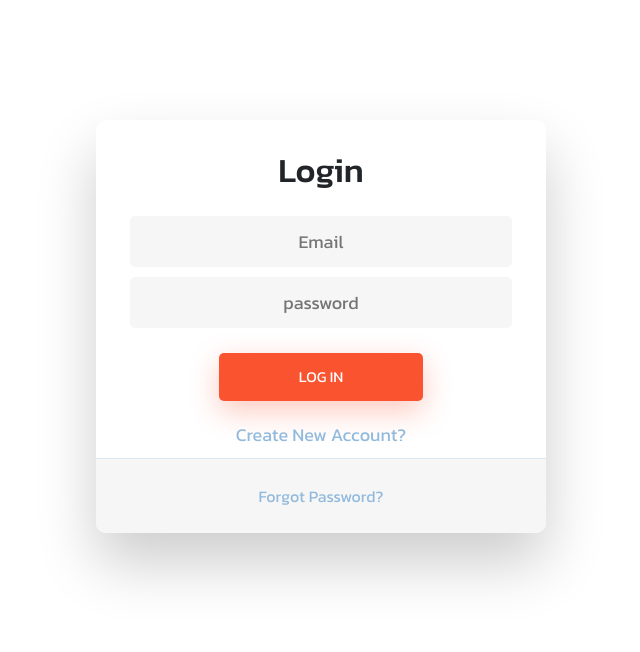
After one commit to KongNontawat/php_crud_member, a PHP site: page /auth/login.php in a window 1280 px wide. The commit adds this page. Shown: the top 652 px of the page, without its empty margins (319-959 px from the left). Run offline with PHP 8.4, Linux system fonts and the light colour scheme; some libraries are stand-ins or nearby versions.

Commit message:
add login system

```diff
--- /dev/null
+++ b/CSS/login.php
@@ -0,0 +1,174 @@
+<?php
+
+echo "
+<style>
+@import 'main.css';
+a {
+  color: #92badd;
+  display:inline-block;
+  text-decoration: none;
+  font-weight: 400;
+}
+
+h2 {
+  text-align: center;
+  font-size: 16px;
+  font-weight: 600;
+  text-transform: uppercase;
+  display:inline-block;
+  margin: 40px 8px 10px 8px;
+  color: #cccccc;
+}
+
+.title {
+	font-size: 34px;
+	margin: 30px 0 20px 0;
+}
+
+/* STRUCTURE */
+
+.wrapper {
+  display: flex;
+  align-items: center;
+  flex-direction: column;
+  justify-content: center;
+  width: 100%;
+  min-height: 100%;
+  padding: 20px;
+}
+
+#formContent {
+  -webkit-border-radius: 10px 10px 10px 10px;
+  border-radius: 10px 10px 10px 10px;
+  background: #fff;
+  padding: 30px;
+  width: 90%;
+  max-width: 450px;
+  position: relative;
+  padding: 0px;
+  -webkit-box-shadow: 0 30px 60px 0 rgba(0,0,0,0.2);
+  box-shadow: 0 30px 60px 0 rgba(0,0,0,0.2);
+  text-align: center;
+	margin: 100px;
+}
+
+#formFooter {
+  background-color: #f6f6f6;
+  border-top: 1px solid #dce8f1;
+  padding: 25px;
+  text-align: center;
+  -webkit-border-radius: 0 0 10px 10px;
+  border-radius: 0 0 10px 10px;
+}
+
+
+
+/* TABS */
+
+h2.inactive {
+  color: #cccccc;
+}
+
+h2.active {
+  color: #0d0d0d;
+  border-bottom: 2px solid #FA5330!important;
+}
+
+
+
+/* FORM TYPOGRAPHY*/
+
+input[type=button], input[type=submit], input[type=reset]  {
+  background-color: #FA5330!important;
+  border: none;
+  color: white;
+  padding: 13px 80px;
+  text-align: center;
+  text-decoration: none;
+  display: inline-block;
+  text-transform: uppercase;
+  font-size: 15px;
+  -webkit-box-shadow: 0 10px 30px 0 rgba(250, 80, 46, 0.308)!important;
+  box-shadow: 0 10px 30px 0 rgba(250, 80, 46, 0.308)!important;
+  -webkit-border-radius: 5px 5px 5px 5px;
+  border-radius: 5px 5px 5px 5px;
+  margin: 20px 20px 20px 20px;
+  -webkit-transition: all 0.3s ease-in-out;
+  -moz-transition: all 0.3s ease-in-out;
+  -ms-transition: all 0.3s ease-in-out;
+  -o-transition: all 0.3s ease-in-out;
+  transition: all 0.3s ease-in-out;
+}
+
+input[type=button]:hover, input[type=submit]:hover, input[type=reset]:hover  {
+  background-color: #FA5330!important;
+}
+
+input[type=button]:active, input[type=submit]:active, input[type=reset]:active  {
+  -moz-transform: scale(0.95);
+  -webkit-transform: scale(0.95);
+  -o-transform: scale(0.95);
+  -ms-transform: scale(0.95);
+  transform: scale(0.95);
+}
+
+input[type=text], input[type=password], input[type=email] {
+  background-color: #f6f6f6;
+  border: none;
+  color: #0d0d0d;
+  padding: 10px 32px;
+  text-align: center;
+  text-decoration: none;
+  display: inline-block;
+  font-size: 18px;
+  margin: 5px;
+  width: 85%;
+  border: 2px solid #f6f6f6;
+  -webkit-transition: all 0.5s ease-in-out;
+  -moz-transition: all 0.5s ease-in-out;
+  -ms-transition: all 0.5s ease-in-out;
+  -o-transition: all 0.5s ease-in-out;
+  transition: all 0.5s ease-in-out;
+  -webkit-border-radius: 5px 5px 5px 5px;
+  border-radius: 5px 5px 5px 5px;
+}
+
+input[type=text]:focus {
+  background-color: #fff;
+  border-bottom: 2px solid #FA5330!important;
+}
+
+input[type=text]:placeholder {
+	font-size: 16px;
+  color: #cccccc;
+}
+
+a.register {
+	font-size: 18px;
+	font-weight: 400;
+	margin-bottom: 10px;
+}
+
+a.login {
+	font-size: 20px;
+	font-weight: 500;
+	margin-bottom: 30px;
+  padding: 5px 15px;
+  color: #FA5330!important;
+  border: 2px solid #FA5330!important;
+}
+
+/* OTHERS */
+
+*:focus {
+    outline: none;
+}
+
+#icon {
+  width:60%;
+}
+
+</style>
+";
+
+?>
--- /dev/null
+++ b/auth/login.php
@@ -0,0 +1,41 @@
+<?php
+session_start();
+
+
+
+?>
+
+<?php include '../components/header.php';?>
+<?php include '../CSS/login.php';?>
+<div class="container">
+	<div class="wrapper fadeInDown">
+		<div id="formContent">
+			<!-- Tabs Titles -->
+
+			<!-- Icon -->
+			<div class="fadeIn first">
+				<h3 class="title">Login</h3>
+			</div>
+
+			<!-- Login Form -->
+			<form action="check_log_reg.php" method="POST">
+			<?php if(isset($_GET['error'])) :?>
+				<h5 class="my-3 alert alert-danger"> Invalid Gmail or Password try again.</h5>
+			<?php endif; ?>
+				<input type="email" id="login" class="fadeIn second" name="email" placeholder="Email" required>
+				<input type="password" id="password" class="fadeIn third" name="password"
+					placeholder="password" required>
+				<input type="submit" name="login" class="fadeIn fourth" value="Log In"> <br>
+				<a href="register.php" class="register">Create New Account?</a>
+			</form>
+
+			<!-- Remind Passowrd -->
+			<div id="formFooter">
+				<a class="underlineHover" href="register.php">Forgot Password?</a>
+			</div>
+
+		</div>
+	</div>
+</div>
+
+<?php include '../components/footer.php';?>
--- a/form_member.php
+++ b/form_member.php
@@ -3,6 +3,7 @@ error_reporting(0);
 require_once 'classes/Persons.php';
 require_once 'classes/Ref.php';
 require_once 'classes/Club.php';
+include 'components/check_login.php';
 
 $personObf = new Person();
 $persons = $personObf->getAllpersons();
--- a/index.php
+++ b/index.php
@@ -1,9 +1,10 @@
 <?php
 error_reporting(0);
-
+session_start();
 require_once 'classes/Persons.php';
 require_once 'classes/Ref.php';
 require_once 'classes/Club.php';
+include 'components/check_login.php';
 
 $personObf = new Person();
 $genderObj = new Ref();
@@ -67,7 +68,7 @@ $clubs = $clubObf->getAllClubs();
               </div>
 
               <div class="col-1">
-                <button type="submit" name="search_submit" class="btn btn-primary">ค้นหา</button>
+                <button type="submit" name="search_submit" class="btn btn-secondary">ค้นหา</button>
               </div>
             </div>
           </form>
--- a/save_form_member.php
+++ b/save_form_member.php
@@ -1,6 +1,7 @@
 <?php
+require_once 'classes/Persons.php';
+include 'components/check_login.php';
 
-require_once 'classes/Persons.php';
 $personObj = new Person();
 
 if ($_FILES['upload_img']['tmp_name']) {
```
Also changed, not shown: auth/check_log_reg.php (added, +28 -0 lines), auth/logout.php (added, +8 -0 lines), auth/register.php (added, +33 -0 lines), classes/Auth.php (added, +69 -0 lines), components/check_login.php (added, +9 -0 lines), components/navbar.php (+29 -0 lines).
